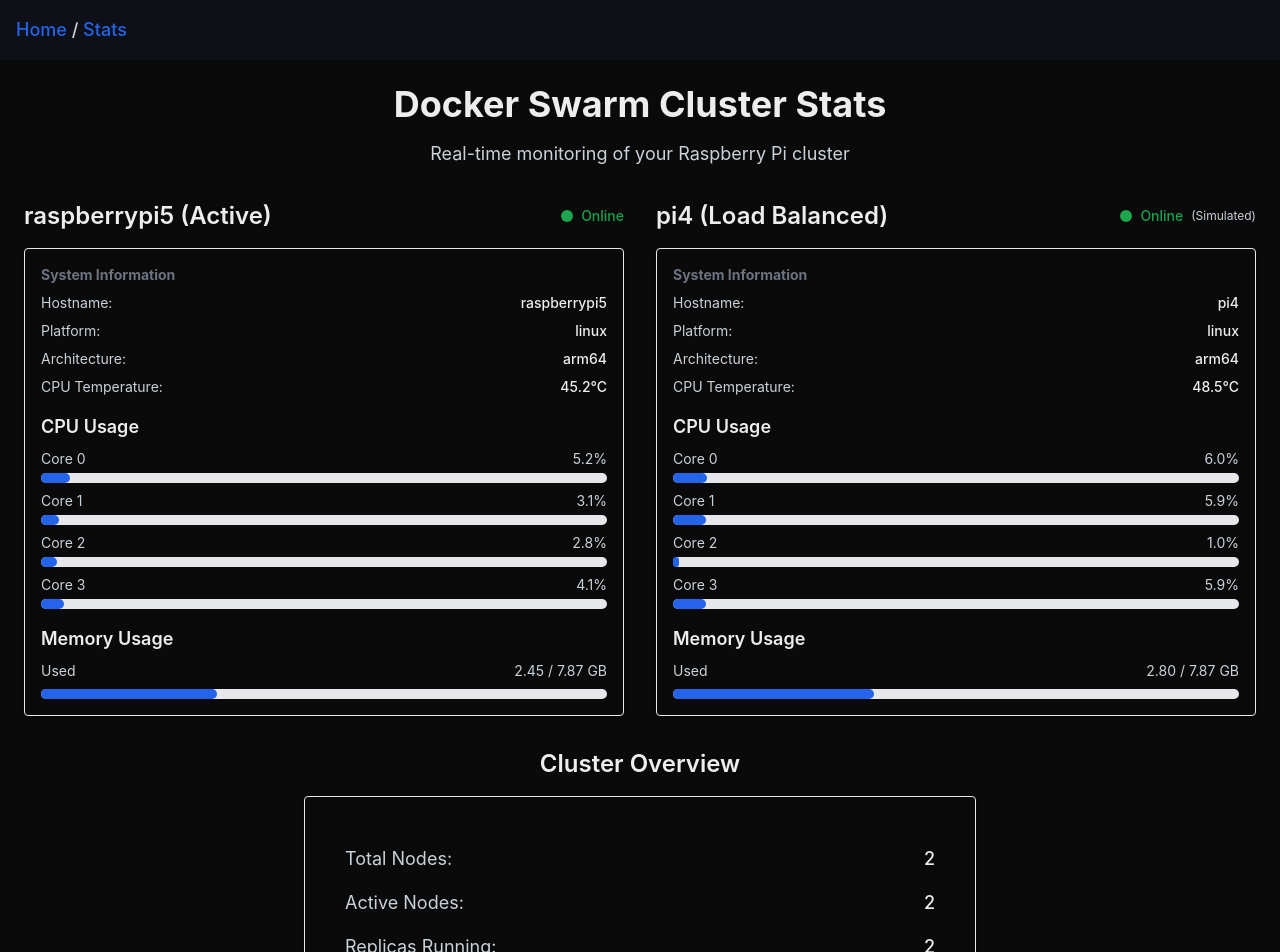
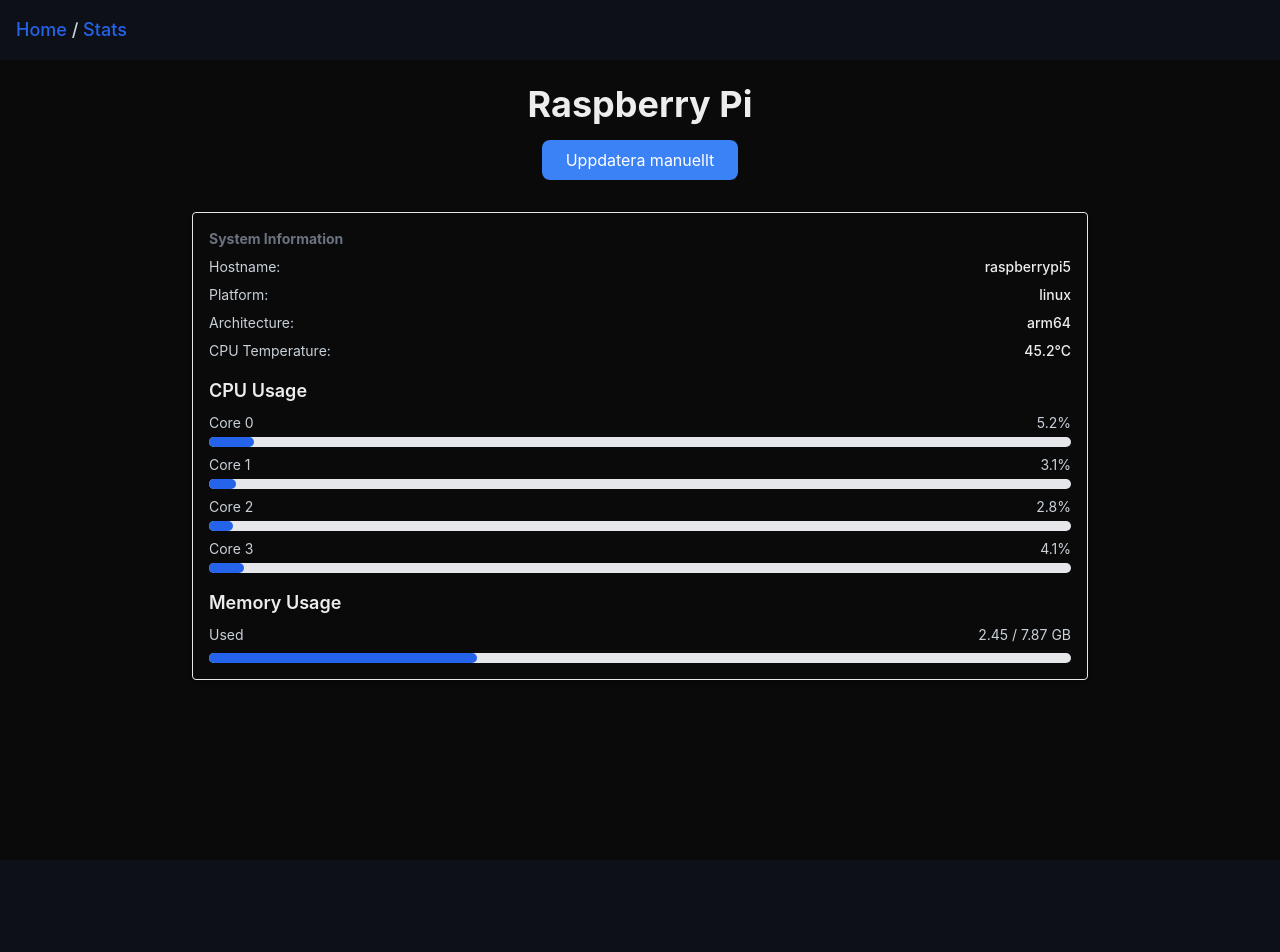
Before and after one commit to GabrielSkogHD/my-app, a Next.js app: page /stats in a window 1280 px wide. Shown: the top 952 px of the page. After the commit the page ends 860 px from the top, so only its background shows below. Built offline with nearby package versions, Linux system fonts and the light colour scheme.

Commit message:
Revert to simple single-node stats page
- Show only Raspberry Pi 5 stats like the original version
- Remove complex side-by-side layout
- Use simple static data without state management
- This should work reliably in production

```diff
--- a/app/stats/ClusterStats.tsx
+++ b/app/stats/ClusterStats.tsx
@@ -4,44 +4,28 @@
 import { Progress } from "../../components/ui/progress";
 
 export default function ClusterStats() {
-    // Static data - no complex state management
-    const pi5Data = {
+    // Simple static data for Raspberry Pi 5
+    const systemInfo = {
         hostname: "raspberrypi5",
+        platform: "linux",
+        architecture: "arm64",
         cpuTemp: 45.2,
         cpuUsage: [5.2, 3.1, 2.8, 4.1],
         memoryUsed: 2.45,
         memoryTotal: 7.87
     };
 
-    const pi4Data = {
-        hostname: "pi4",
-        cpuTemp: 48.5,
-        cpuUsage: [6.0, 5.9, 1.0, 5.9],
-        memoryUsed: 2.8,
-        memoryTotal: 7.87
-    };
-
     return (
         <main className="min-h-screen bg-background p-6">
-            <div className="max-w-7xl mx-auto">
+            <div className="max-w-4xl mx-auto">
                 <div className="text-center mb-8">
-                    <h1 className="text-4xl font-bold mb-4 text-foreground">Docker Swarm Cluster Stats</h1>
-                    <p className="text-muted-foreground text-lg">
-                        Real-time monitoring of your Raspberry Pi cluster
-                    </p>
-                </div>
-
-                <div className="grid grid-cols-1 lg:grid-cols-2 gap-8">
-                    {/* Pi5 Node */}
-                    <div className="space-y-4">
-                        <div className="flex items-center justify-between">
-                            <h2 className="text-2xl font-semibold text-foreground">
-                                {pi5Data.hostname} (Active)
-                            </h2>
-                            <div className="flex items-center space-x-2">
-                                <div className="w-3 h-3 bg-green-500 rounded-full animate-pulse"></div>
-                                <span className="text-sm text-green-600 font-medium">Online</span>
-                            </div>
+                    <h1 className="text-4xl font-bold mb-4 text-foreground">Raspberry Pi</h1>
+                    <button
+                        onClick={() => window.location.reload()}
+                        className="px-6 py-2 bg-blue-500 text-white rounded-lg hover:bg-blue-600 transition-colors"
+                    >
+                        Uppdatera manuellt
+                    </button>
                 </div>
 
                 <Card>
@@ -52,25 +36,25 @@
                         <div className="space-y-2">
                             <div className="flex justify-between text-sm">
                                 <span className="text-muted-foreground">Hostname:</span>
-                                        <span className="text-foreground font-medium">{pi5Data.hostname}</span>
+                                <span className="text-foreground font-medium">{systemInfo.hostname}</span>
                             </div>
                             <div className="flex justify-between text-sm">
                                 <span className="text-muted-foreground">Platform:</span>
-                                        <span className="text-foreground font-medium">linux</span>
+                                <span className="text-foreground font-medium">{systemInfo.platform}</span>
                             </div>
                             <div className="flex justify-between text-sm">
                                 <span className="text-muted-foreground">Architecture:</span>
-                                        <span className="text-foreground font-medium">arm64</span>
+                                <span className="text-foreground font-medium">{systemInfo.architecture}</span>
                             </div>
                             <div className="flex justify-between text-sm">
                                 <span className="text-muted-foreground">CPU Temperature:</span>
-                                        <span className="text-foreground font-medium">{pi5Data.cpuTemp.toFixed(1)}°C</span>
+                                <span className="text-foreground font-medium">{systemInfo.cpuTemp.toFixed(1)}°C</span>
                             </div>
                         </div>
 
                         <div className="space-y-2">
                             <h3 className="text-lg font-semibold text-foreground">CPU Usage</h3>
-                                    {pi5Data.cpuUsage.map((usage: number, index: number) => (
+                            {systemInfo.cpuUsage.map((usage: number, index: number) => (
                                 <div key={index} className="space-y-1">
                                     <div className="flex justify-between text-sm text-muted-foreground">
                                         <span>Core {index}</span>
@@ -85,104 +69,16 @@
                             <h3 className="text-lg font-semibold text-foreground">Memory Usage</h3>
                             <div className="flex justify-between text-sm text-muted-foreground">
                                 <span>Used</span>
-                                        <span>{pi5Data.memoryUsed.toFixed(2)} / {pi5Data.memoryTotal.toFixed(2)} GB</span>
+                                <span>{systemInfo.memoryUsed.toFixed(2)} / {systemInfo.memoryTotal.toFixed(2)} GB</span>
                             </div>
                             <Progress
-                                        value={(pi5Data.memoryUsed / pi5Data.memoryTotal) * 100}
+                                value={(systemInfo.memoryUsed / systemInfo.memoryTotal) * 100}
                                 className="h-2"
                             />
                         </div>
                     </CardContent>
                 </Card>
             </div>
-
-                    {/* Pi4 Node */}
-                    <div className="space-y-4">
-                        <div className="flex items-center justify-between">
-                            <h2 className="text-2xl font-semibold text-foreground">
-                                {pi4Data.hostname} (Load Balanced)
-                            </h2>
-                            <div className="flex items-center space-x-2">
-                                <div className="w-3 h-3 bg-green-500 rounded-full animate-pulse"></div>
-                                <span className="text-sm text-green-600 font-medium">Online</span>
-                                <span className="text-xs text-muted-foreground">(Simulated)</span>
-                            </div>
-                        </div>
-
-                        <Card>
-                            <CardHeader>
-                                <CardTitle>System Information</CardTitle>
-                            </CardHeader>
-                            <CardContent className="space-y-4">
-                                <div className="space-y-2">
-                                    <div className="flex justify-between text-sm">
-                                        <span className="text-muted-foreground">Hostname:</span>
-                                        <span className="text-foreground font-medium">{pi4Data.hostname}</span>
-                                    </div>
-                                    <div className="flex justify-between text-sm">
-                                        <span className="text-muted-foreground">Platform:</span>
-                                        <span className="text-foreground font-medium">linux</span>
-                                    </div>
-                                    <div className="flex justify-between text-sm">
-                                        <span className="text-muted-foreground">Architecture:</span>
-                                        <span className="text-foreground font-medium">arm64</span>
-                                    </div>
-                                    <div className="flex justify-between text-sm">
-                                        <span className="text-muted-foreground">CPU Temperature:</span>
-                                        <span className="text-foreground font-medium">{pi4Data.cpuTemp.toFixed(1)}°C</span>
-                                    </div>
-                                </div>
-
-                                <div className="space-y-2">
-                                    <h3 className="text-lg font-semibold text-foreground">CPU Usage</h3>
-                                    {pi4Data.cpuUsage.map((usage: number, index: number) => (
-                                        <div key={index} className="space-y-1">
-                                            <div className="flex justify-between text-sm text-muted-foreground">
-                                                <span>Core {index}</span>
-                                                <span>{usage.toFixed(1)}%</span>
-                                            </div>
-                                            <Progress value={usage} className="h-2" />
-                                        </div>
-                                    ))}
-                                </div>
-
-                                <div className="space-y-2">
-                                    <h3 className="text-lg font-semibold text-foreground">Memory Usage</h3>
-                                    <div className="flex justify-between text-sm text-muted-foreground">
-                                        <span>Used</span>
-                                        <span>{pi4Data.memoryUsed.toFixed(2)} / {pi4Data.memoryTotal.toFixed(2)} GB</span>
-                                    </div>
-                                    <Progress
-                                        value={(pi4Data.memoryUsed / pi4Data.memoryTotal) * 100}
-                                        className="h-2"
-                                    />
-                                </div>
-                            </CardContent>
-                        </Card>
-                    </div>
-                </div>
-
-                {/* Cluster Overview */}
-                <div className="mt-8">
-                    <h2 className="text-2xl font-semibold text-foreground mb-4 text-center">Cluster Overview</h2>
-                    <Card className="max-w-2xl mx-auto">
-                        <CardContent className="p-6 space-y-4">
-                            <div className="flex justify-between text-lg">
-                                <span className="text-muted-foreground">Total Nodes:</span>
-                                <span className="text-foreground font-medium">2</span>
-                            </div>
-                            <div className="flex justify-between text-lg">
-                                <span className="text-muted-foreground">Active Nodes:</span>
-                                <span className="text-foreground font-medium">2</span>
-                            </div>
-                            <div className="flex justify-between text-lg">
-                                <span className="text-muted-foreground">Replicas Running:</span>
-                                <span className="text-foreground font-medium">2</span>
-                            </div>
-                        </CardContent>
-                    </Card>
-                </div>
-            </div>
         </main>
     );
 }
```
Lines whose indentation alone changed are shown as unchanged.
